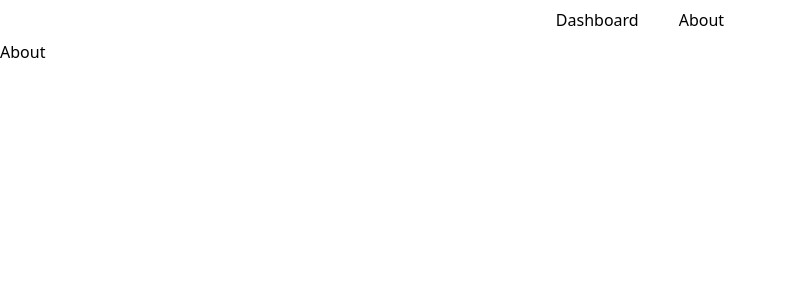
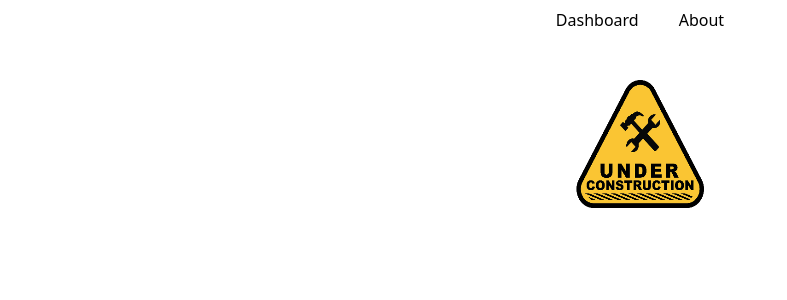
Before and after one commit to HuHa-Labs/IoT-Frontend, a Vue app: page /about in a window 1280 px wide. Shown: the top 300 px of the page, without its empty margins (0-787 px from the left). Built offline with nearby package versions, Linux system fonts and the light colour scheme; the HTML template or start-up script is replaced by a standard one.

Commit message:
update: add construction message for  AboutPage

```diff
--- a/src/pages/AboutPage.vue
+++ b/src/pages/AboutPage.vue
@@ -3,6 +3,6 @@
 
 <template>
   <div class="min-h-screen flex flex-col">
-    About
+    <img src="../assets/underConstruction.png" alt="Vue logo" class="w-32 h-32 mx-auto mt-10" />
   </div>
 </template>
```
Also changed, not shown: src/assets/underConstruction.png (added), src/plugins/Router.ts (line endings or trailing spaces).
